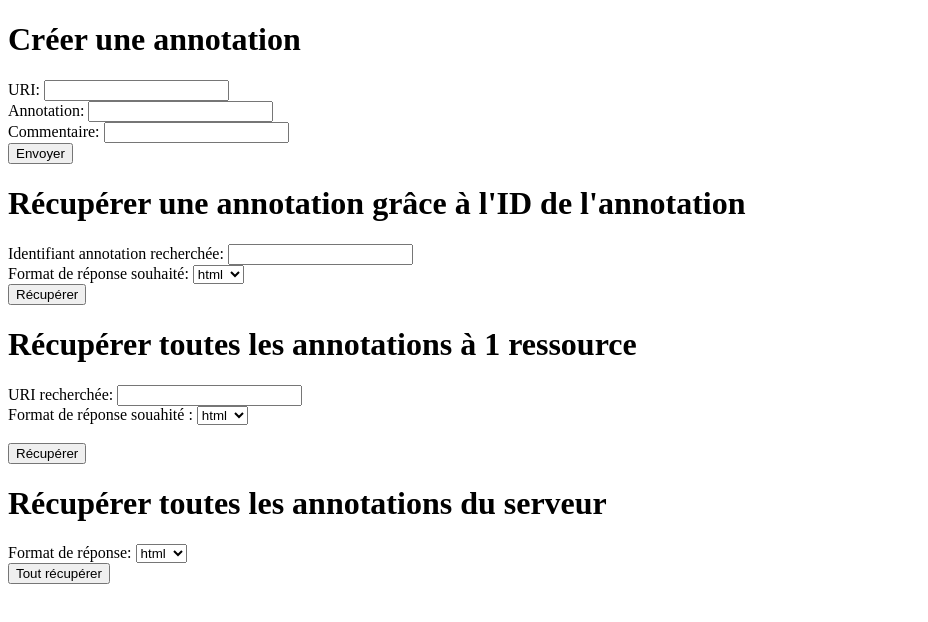
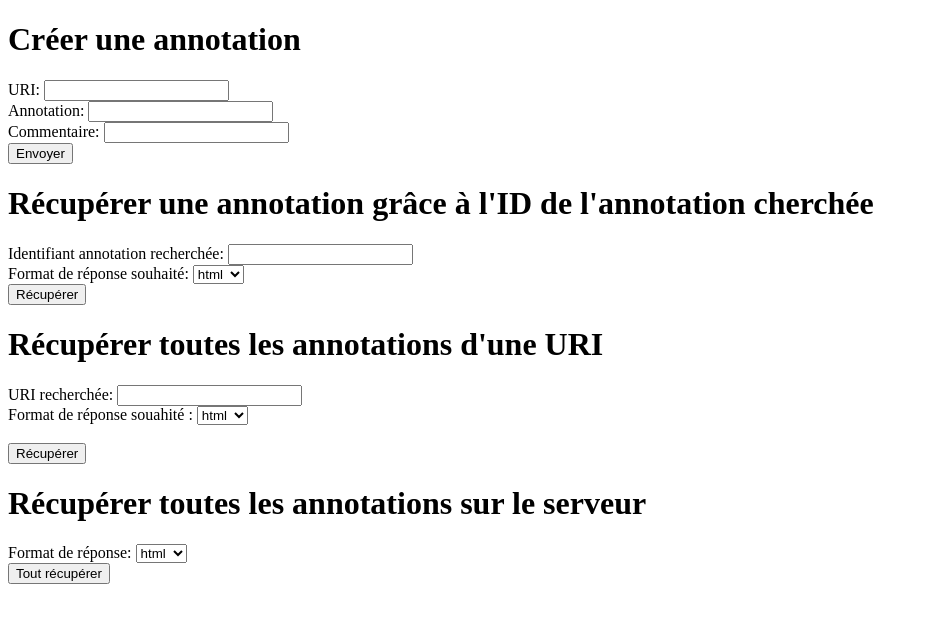
Before and after one commit to Augustin0412/donnees_co, a website: page html/client.html in a window 1280 px wide. Shown: the whole page, without its empty margins (0-928 px from the left). Drawn offline with Linux system fonts and the light colour scheme.

Commit message:
modif html

```diff
--- a/html/client.html
+++ b/html/client.html
@@ -22,15 +22,6 @@
         			.then(data => resultat.innerHTML = data)
 			}
 
-			// const IdAnnot = document.querySelector('#IdAnnot').value;
-			// fetch('/annotation/' + IdAnnot, { method: 'POST' })
-			// 	.then(response => response.text())
-			// 	.then(result => {
-			// 	document.getElementById("IdAnnot").innerHTML = result;
-			// 	})
-			// 	.catch(error => {
-			// 	console.error(error);
-			// 	});
 		</script>
 	</head>
 	<body>
@@ -52,7 +43,7 @@
 
 
 
-		<h1>Récupérer une annotation grâce à l'ID de l'annotation</h1>
+		<h1>Récupérer une annotation grâce à l'ID de l'annotation cherchée</h1>
 		<form action="https://donneesconnectee.onrender.com/annotation" method="GET"> <!-- envoie une requete get avec la route /annotation-->
 			<label for="IdAnnot">Identifiant annotation recherchée:</label>
 			<input type="number" id="IdAnnot" name="IdAnnot"><br>
@@ -67,7 +58,8 @@
 		<p id="IdAnnot"></p>
 
 
-		<h1>Récupérer toutes les annotations à 1 ressource</h1>
+
+		<h1>Récupérer toutes les annotations d'une URI</h1>
 		<form action="https://donneesconnectee.onrender.com/URI" method="get">  <!-- envoie une requete get avec la route /URI-->
 			<label for="recupUri">URI recherchée:</label>
 			<input type="text" id="recupUri" name="recupUri"><br>
@@ -85,7 +77,7 @@
 .body si c'est un post
 .param si c'est /: -->
 
-		<h1>Récupérer toutes les annotations du serveur</h1>
+		<h1>Récupérer toutes les annotations sur le serveur</h1>
 		<form action="https://donneesconnectee.onrender.com/recupAll" method="post"> <!-- envoie une requete post avec la route /recupALL-->
 			<label for="FormatIdAnnot">Format de réponse:</label>
 				<select name="FormatIdAnnot" id="FormatIdAnnot">
```
